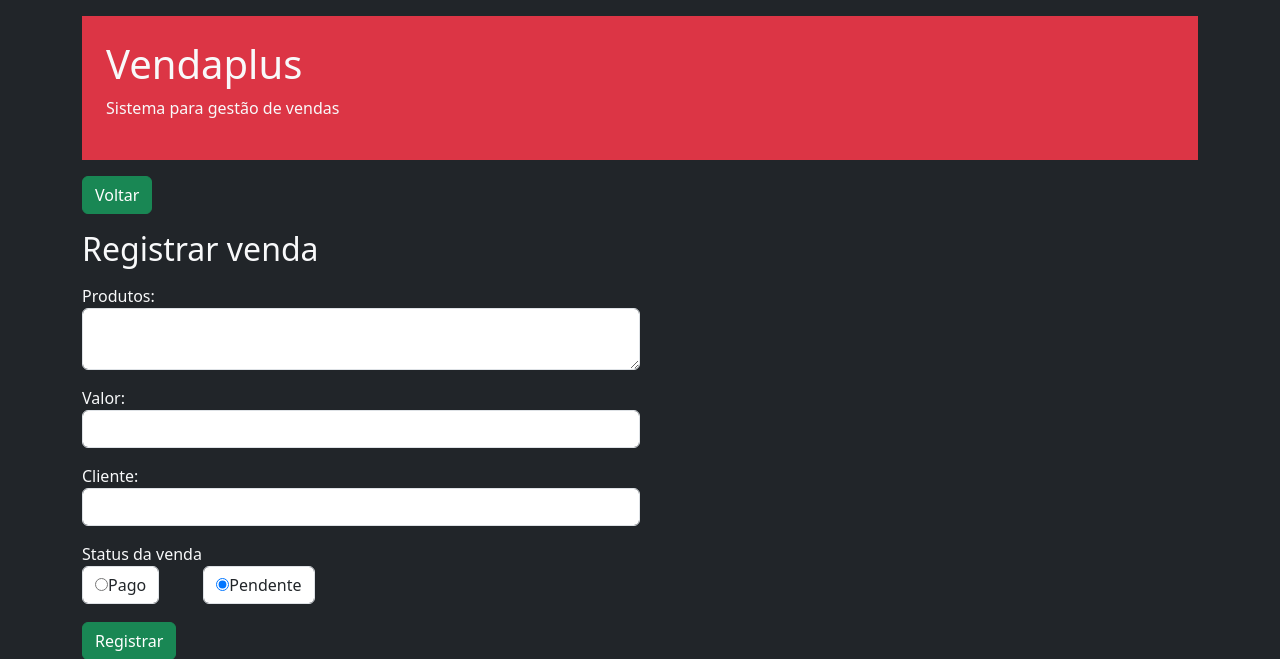
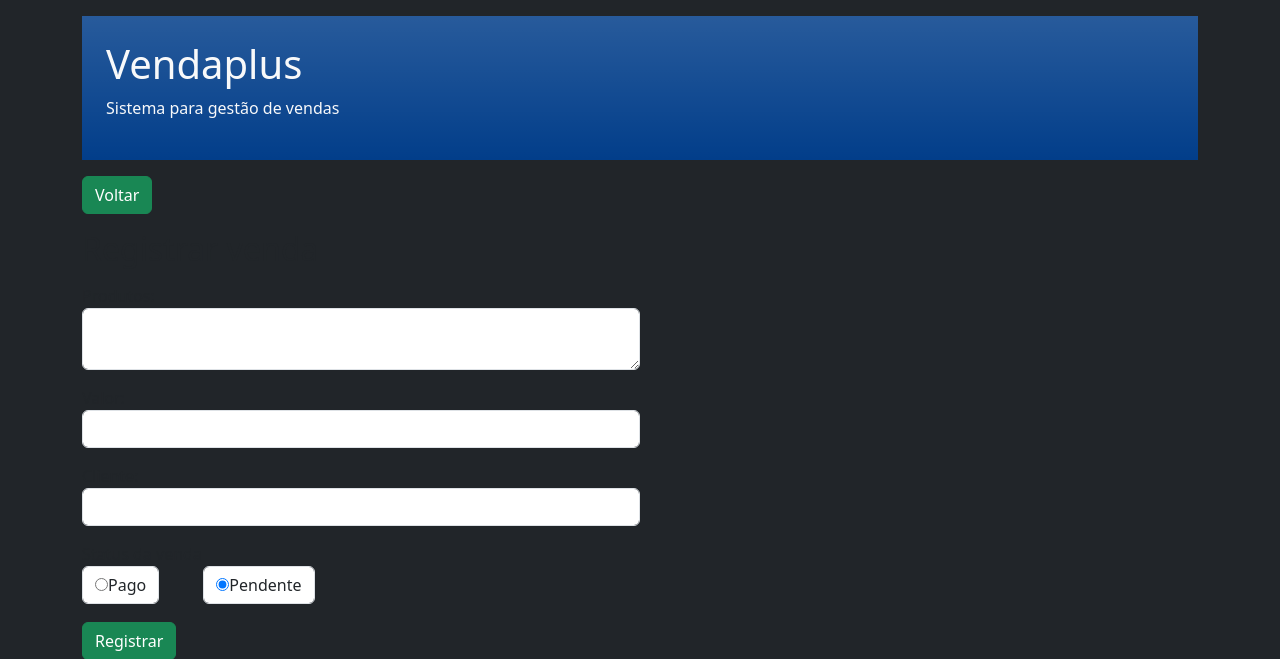
Before and after one commit to alyssongab/vendaplus, a PHP site: page /cadastrar.php in a window 1280 px wide. Shown: the top 659 px of the page. Run offline with PHP 8.4, Linux system fonts and the light colour scheme.

Commit message:
change: altera cor do header

```diff
--- a/includes/header.php
+++ b/includes/header.php
@@ -6,11 +6,11 @@
     <title>Vendaplus</title>
     <link href="https://cdn.jsdelivr.net/npm/bootstrap@5.3.3/dist/css/bootstrap.min.css" rel="stylesheet" integrity="sha384-QWTKZyjpPEjISv5WaRU9OFeRpok6YctnYmDr5pNlyT2bRjXh0JMhjY6hW+ALEwIH" crossorigin="anonymous">
   </head>
-  <body class="bg-dark text-light">
+  <body class="bg-dark">
 
     <div class="container">
 
-        <div class="mt-3 bg-danger p-4">
+        <div class="mt-3 p-4 text-light bg-gradient" style="background-color: #023e8a;">
             <h1>Vendaplus</h1>
             <p>Sistema para gestão de vendas</p>
         </div>
```
